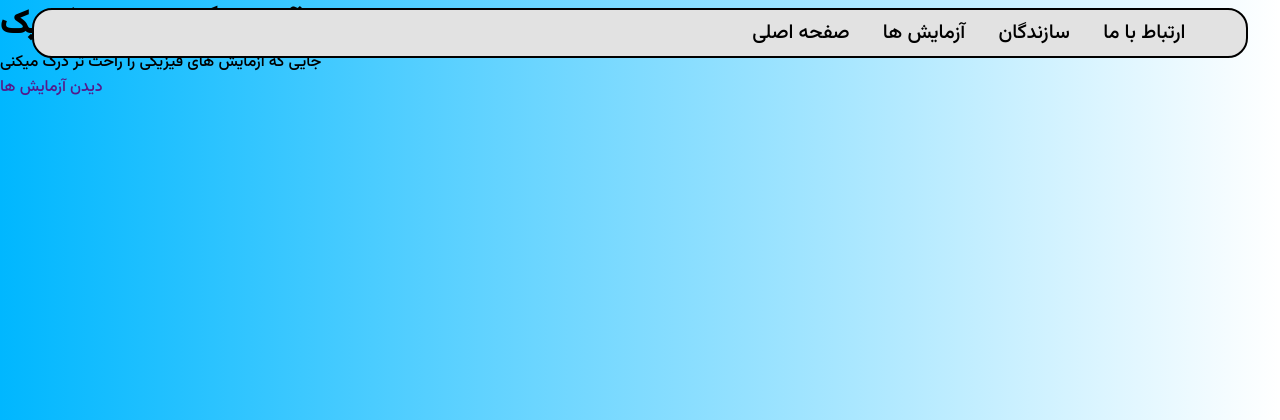
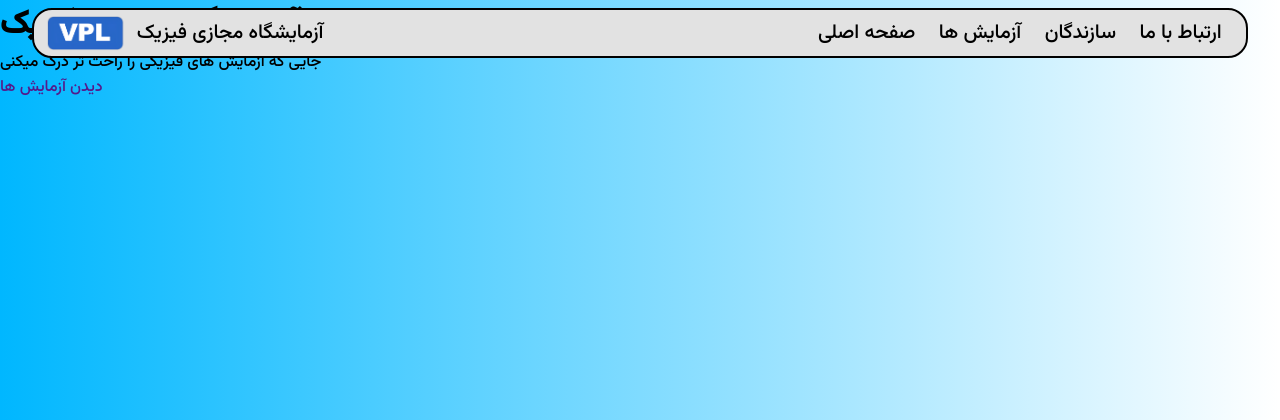
Before and after one commit to artin231/VPL, a Django app: page / in a window 1280 px wide. Shown: the top 420 px of the page. Run offline with Django 5.2, Linux system fonts and the light colour scheme.

Commit message:
i added logo for the header

```diff
--- a/vpl/physics/templates/physics/index.html
+++ b/vpl/physics/templates/physics/index.html
@@ -16,6 +16,10 @@
                 <li><a href="">سازندگان</a></li>
                 <li><a href="">ارتباط با ما</a></li>
             </ul>
+            <div class="left">
+                <img src="{% static 'img/logo2.png' %}" alt="">
+                <p>آزمایشگاه مجازی فیزیک</p>
+            </div>
         </nav>
     </header>
     <div class="main">
--- a/vpl/static/main.css
+++ b/vpl/static/main.css
@@ -38,19 +38,38 @@ header nav {
     display: flex;
     align-items: center;
     justify-content: center;
+    flex-direction: row-reverse;
 }
 
 header nav ul {
     display: flex;
     gap: 3%;
-    width: 100%;
+    width: 70%;
     height: 100%;
     align-items: center;
     justify-content: flex-end;
-    padding-right: 5%;
+    padding-right: 2%;
 }
 
 header nav ul li a{
     font-size: 20px;
     color:black ;
 }
+
+header nav .left{
+    display: flex;
+    gap: 3%;
+    width: 30%;
+    height: 100%;
+    align-items: center;
+    justify-content: flex-start;
+    padding-left: 1%;
+}
+
+header nav .left img{
+    width: 80px;
+}
+
+header nav .left p{
+    font-size: 20px;
+}
```
Also changed, not shown: vpl/static/img/logo2.png (added).
